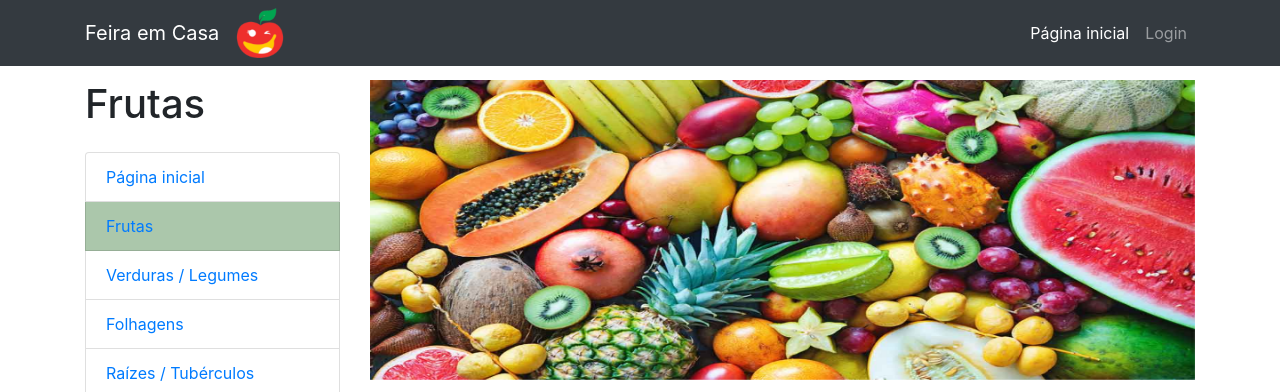
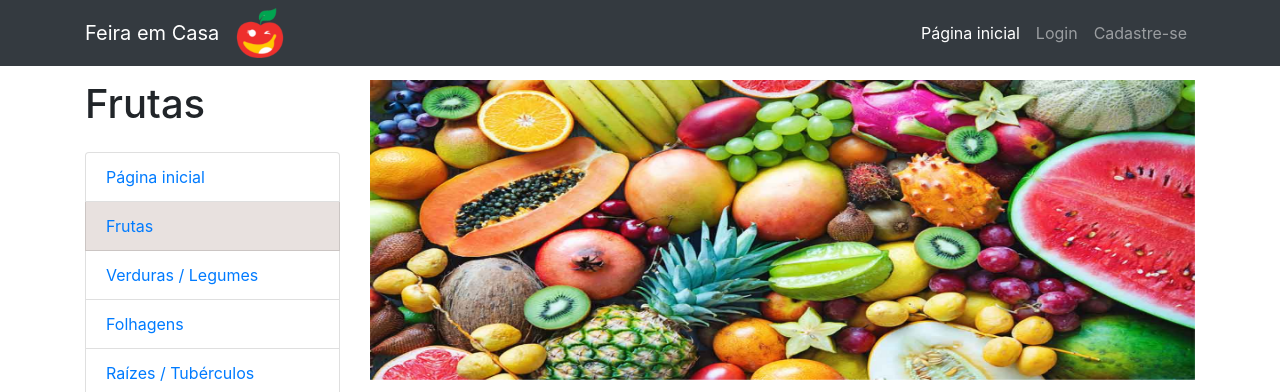
Before and after one commit to EM180303/Projeto-PHP, a PHP site: page /frutas.php in a window 1280 px wide. Shown: the top 392 px of the page. Run offline with PHP 8.4, Linux system fonts and the light colour scheme.

Commit message:
cadastro

```diff
--- /dev/null
+++ b/cadastro.php
@@ -0,0 +1,3 @@
+<?php
+require "nav.php"
+?>
--- a/folhagens.php
+++ b/folhagens.php
@@ -46,7 +46,7 @@ require "nav.php"
         <a href="index.php" class="list-group-item">Página inicial</a>
           <a href="frutas.php" class="list-group-item">Frutas</a>
           <a href="verduras.php" class="list-group-item">Verduras / Legumes</a>
-          <a href="folhagens.php" class="list-group-item" style="background-color: #abc7ab;">Folhagens</a>
+          <a href="folhagens.php" class="list-group-item" style="background-color: #E8E1DF;">Folhagens</a>
           <a href="raizes.php" class="list-group-item">Raízes / Tubérculos</a>
         </div>
 
--- a/frutas.php
+++ b/frutas.php
@@ -21,7 +21,7 @@ require "nav.php"
         <h1 class="my-4">Frutas</h1>
         <div class="list-group">
         <a href="index.php" class="list-group-item">Página inicial</a>
-          <a href="frutas.php" class="list-group-item" style="background-color: #abc7ab;">Frutas</a>
+          <a href="frutas.php" class="list-group-item" style="background-color: #E8E1DF;">Frutas</a>
           <a href="verduras.php" class="list-group-item">Verduras / Legumes</a>
           <a href="folhagens.php" class="list-group-item">Folhagens</a>
           <a href="raizes.php" class="list-group-item">Raízes / Tubérculos</a>
--- a/login.php
+++ b/login.php
@@ -1,14 +1,14 @@
 <?php
-require "refatorar.php"
+require "nav.php"
 ?>
 
-<html>
+<html lang="ept-BR">
 <head>
 
 </head>
 <body>
     <div class="container">
-        <p>x</p>
+        <p></p>
     </div>
  <!-- Footer -->
  <footer class="py-5 bg-dark">
--- a/nav.php
+++ b/nav.php
@@ -43,6 +43,9 @@
               <li class="nav-item">
                 <a class="nav-link" href="login.php">Login</a>
               </li>
+              <li class="nav-item">
+                <a class="nav-link" href="cadastro.php">Cadastre-se</a>
+              </li>
             </ul>
           </div>
         </div>
--- a/raizes.php
+++ b/raizes.php
@@ -24,7 +24,7 @@ require "nav.php"
           <a href="frutas.php" class="list-group-item">Frutas</a>
           <a href="verduras.php" class="list-group-item">Verduras / Legumes</a>
           <a href="folhagens.php" class="list-group-item">Folhagens</a>
-          <a href="raizes.php" class="list-group-item" style="background-color: #abc7ab;">Raízes / Tubérculos</a>
+          <a href="raizes.php" class="list-group-item" style="background-color: #E8E1DF;">Raízes / Tubérculos</a>
         </div>
 
       </div>
--- a/verduras.php
+++ b/verduras.php
@@ -22,7 +22,7 @@ require "nav.php"
         <div class="list-group">
         <a href="index.php" class="list-group-item">Página inicial</a>
           <a href="frutas.php" class="list-group-item">Frutas</a>
-          <a href="verduras.php" class="list-group-item" style="background-color: #abc7ab;">Verduras / Legumes</a>
+          <a href="verduras.php" class="list-group-item" style="background-color: #E8E1DF;">Verduras / Legumes</a>
           <a href="folhagens.php" class="list-group-item">Folhagens</a>
           <a href="raizes.php" class="list-group-item">Raízes / Tubérculos</a>
         </div>
```
